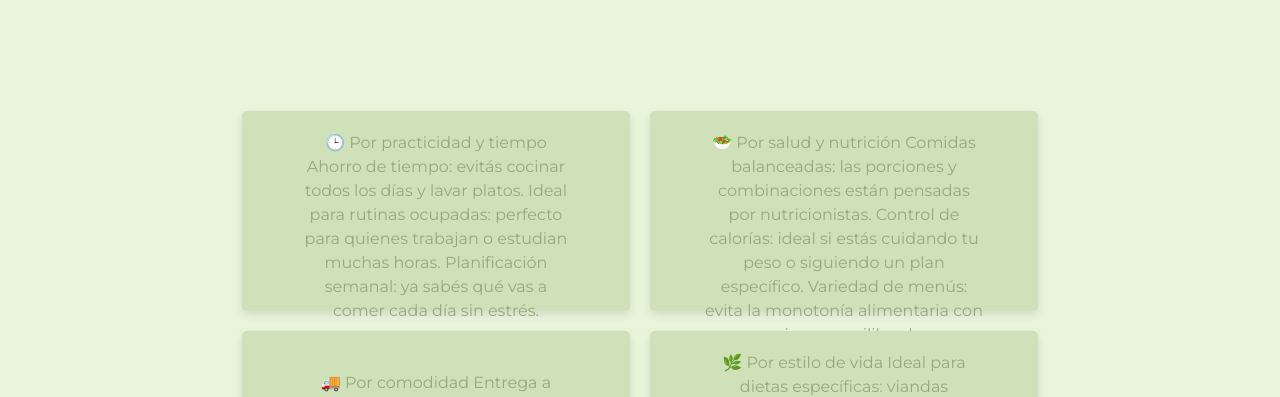
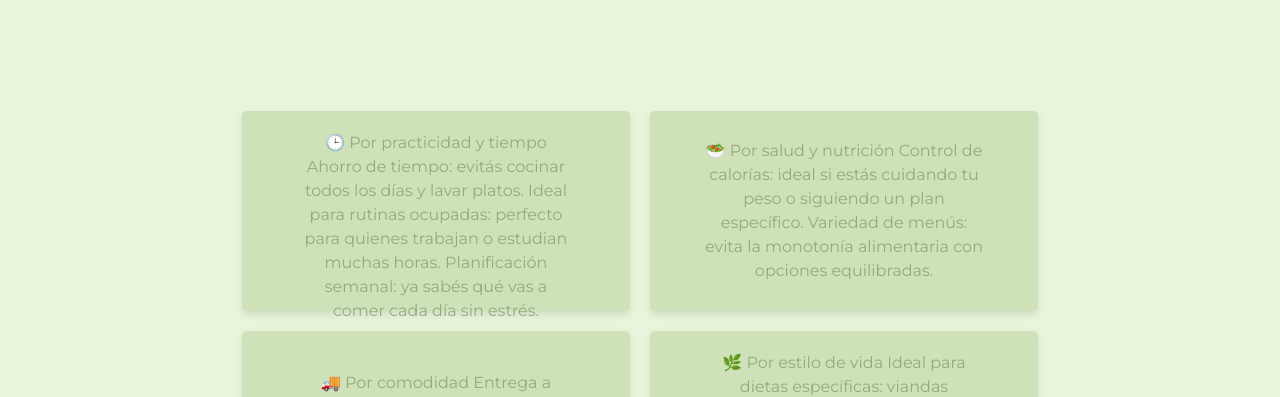
Before and after one commit to FAC000/VIANDAS-SALUDABLES---ECOMMERCE, a React (Vite) app: page / in a window 1280 px wide. Shown: the part 1448-1845 px from the top of the page. Built offline with nearby package versions, Linux system fonts and the light colour scheme.

Commit message:
Cambios en Home

```diff
--- a/src/components/Home.jsx
+++ b/src/components/Home.jsx
@@ -58,7 +58,6 @@ export function Home() {
                     </div>
                     <div className="cardNosotros">
                         <p>🥗 Por salud y nutrición
-                            Comidas balanceadas: las porciones y combinaciones están pensadas por nutricionistas.
                             Control de calorías: ideal si estás cuidando tu peso o siguiendo un plan específico.
                             Variedad de menús: evita la monotonía alimentaria con opciones equilibradas.</p>
                     </div>
```
